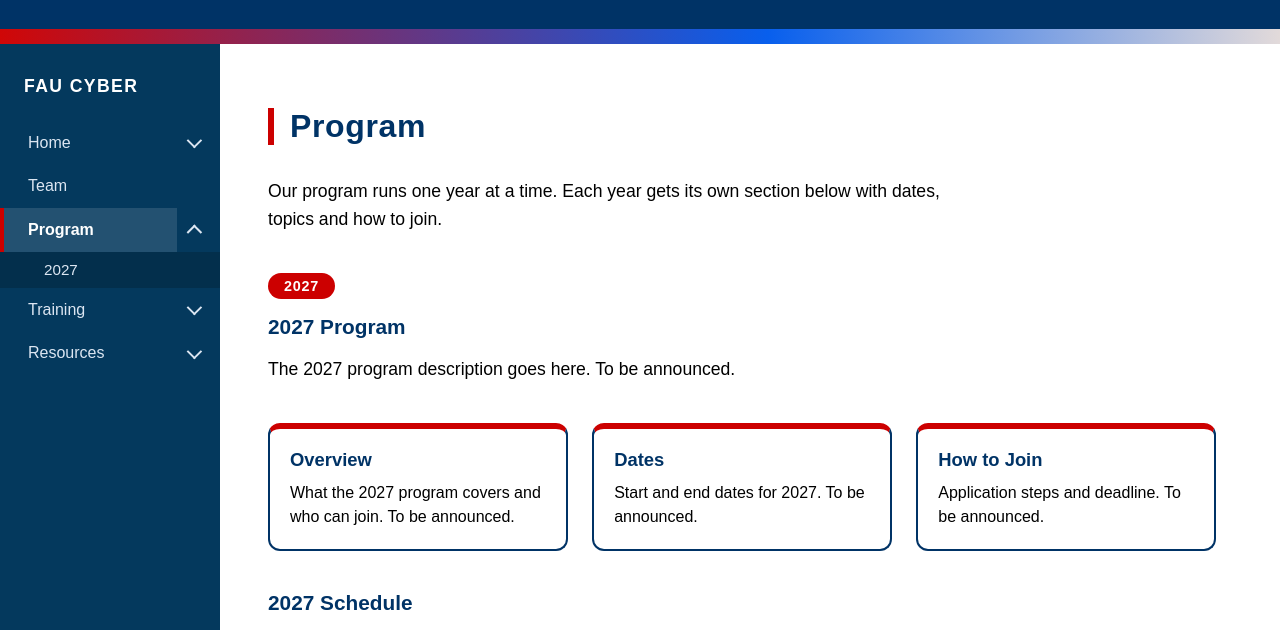
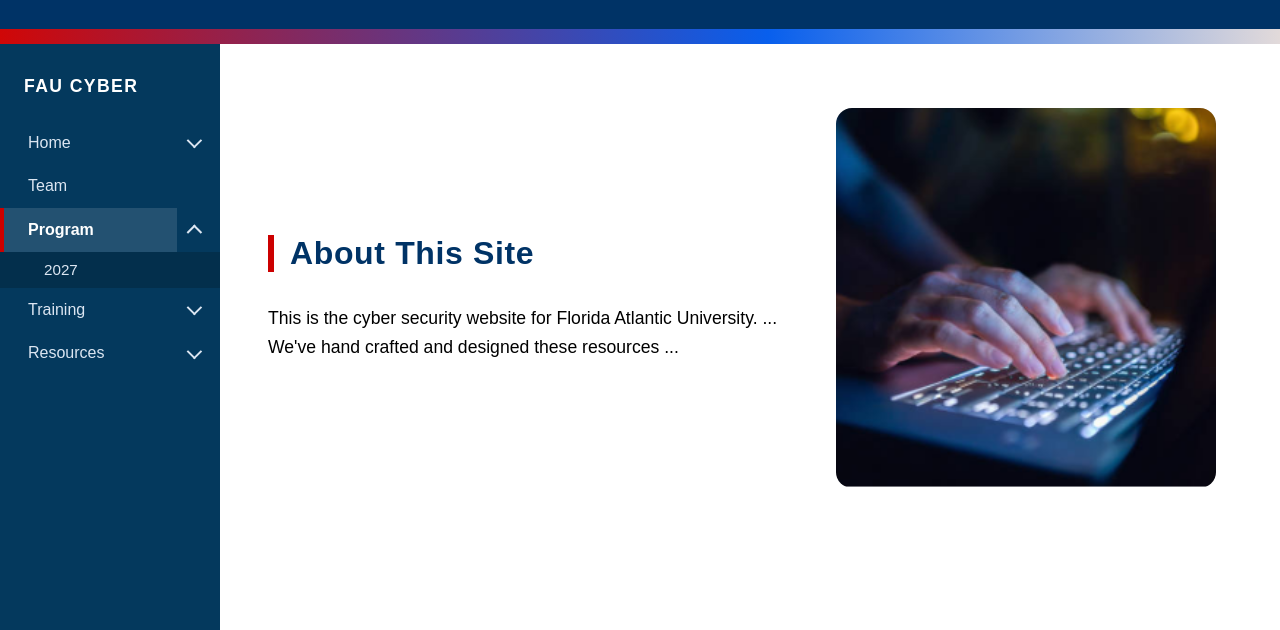
Before and after one commit to VanPetty/FAUCybersecurity, a plain HTML site: page index.html in a window 1280 px wide. Shown: the part 85-715 px from the top of the page. Drawn offline with Linux system fonts and the light colour scheme.

Commit message:
Update index.html

```diff
--- a/index.html
+++ b/index.html
@@ -63,6 +63,16 @@
     </nav>
 
     <main class="page-content">
+        <!-- Description Section -->
+      <section class="desc-section" id="description">
+        <div>
+          <h2 class="desc-title">About This Site</h2>
+          <p class="desc-par0">This is the cyber security website for Florida Atlantic University. ...</p>
+          <p class="desc-par0">We've hand crafted and designed these resources ...</p>
+        </div>
+        <img class="desc-pic0" src="Temp-Stock-Photo-Getty-Image.png" alt="Hands typing on a laptop keyboard">
+      </section>
+
       <section class="seminar-section" id="program">
         <h2 class="desc-title">Program</h2>
         <p class="seminar-intro">Our program runs one year at a time. Each year gets its own section below with dates, topics and how to join.</p>
```
